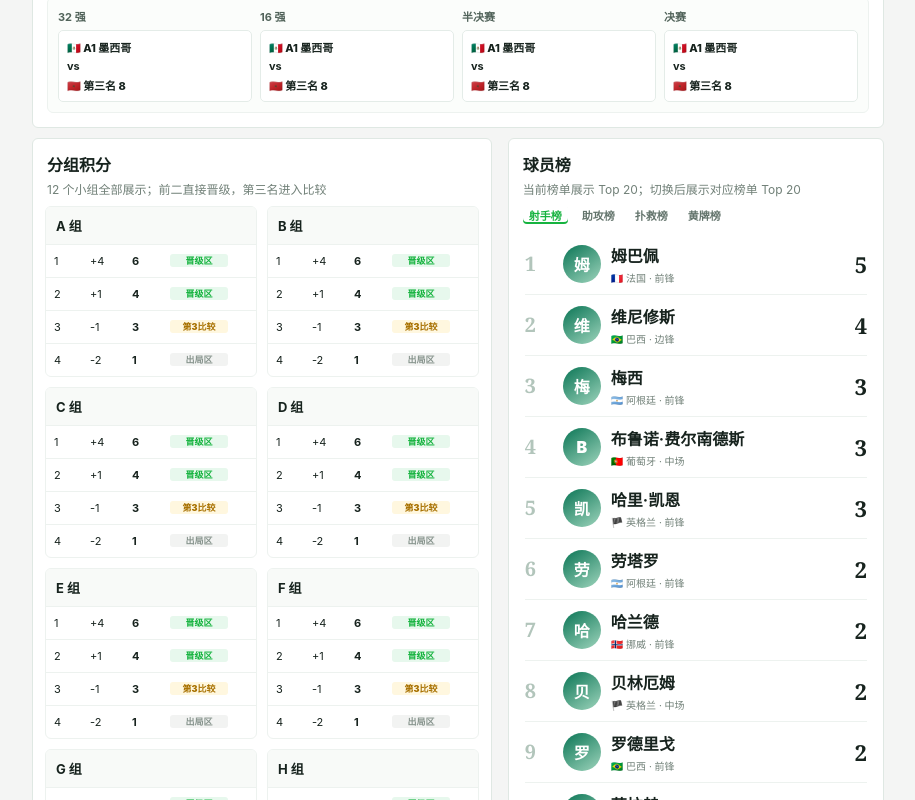
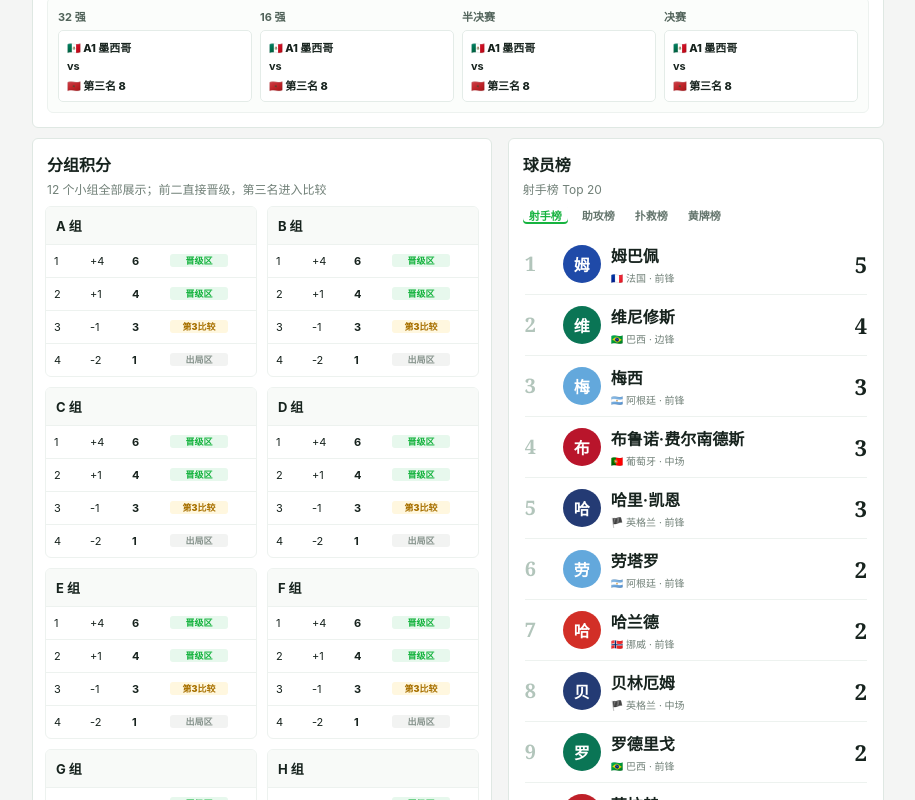
Before and after one commit to ZhengyangZou/worldcup-2026-pwa, a React (Vite) app in the folder worldcup-2026-pwa/: page / in a window 1280 px wide. Shown: the part 880-1680 px from the top of the page, without its empty margins (16-931 px from the left). Built offline with nearby package versions, Linux system fonts and the light colour scheme.

Commit message:
Update App.tsx

```diff
--- a/worldcup-2026-pwa/src/App.tsx
+++ b/worldcup-2026-pwa/src/App.tsx
@@ -4,33 +4,14 @@ import { KnockoutBracket } from './features/matches/KnockoutBracket'
 import { MatchDetailPanel } from './features/matches/MatchDetailPanel'
 import { MatchSchedule } from './features/matches/MatchSchedule'
 import { matches } from './features/matches/matchData'
+import { PlayerLeaderboard } from './features/players/PlayerLeaderboard'
+import { leaderboards } from './features/players/playerLeaderboardData'
 import { StandingsSection } from './features/standings/StandingsSection'
 import { groupStandings, thirdPlaceCandidates } from './features/standings/standingsData'
 
-const scorers = [
-  ['姆巴佩', '🇫🇷 法国 · 前锋', '5', '姆'],
-  ['维尼修斯', '🇧🇷 巴西 · 边锋', '4', '维'],
-  ['梅西', '🇦🇷 阿根廷 · 前锋', '3', '梅'],
-  ['布鲁诺·费尔南德斯', '🇵🇹 葡萄牙 · 中场', '3', 'B'],
-  ['哈里·凯恩', '🏴 英格兰 · 前锋', '3', '凯'],
-  ['劳塔罗', '🇦🇷 阿根廷 · 前锋', '2', '劳'],
-  ['哈兰德', '🇳🇴 挪威 · 前锋', '2', '哈'],
-  ['贝林厄姆', '🏴 英格兰 · 中场', '2', '贝'],
-  ['罗德里戈', '🇧🇷 巴西 · 前锋', '2', '罗'],
-  ['萨拉赫', '🇪🇬 埃及 · 前锋', '2', '萨'],
-  ['孙兴慜', '🇰🇷 韩国 · 前锋', '2', '孙'],
-  ['莱万多夫斯基', '🇵🇱 波兰 · 前锋', '2', '莱'],
-  ['亚马尔', '🇪🇸 西班牙 · 边锋', '1', '亚'],
-  ['佩德里', '🇪🇸 西班牙 · 中场', '1', '佩'],
-  ['格列兹曼', '🇫🇷 法国 · 前场', '1', '格'],
-  ['穆西亚拉', '🇩🇪 德国 · 中场', '1', '穆'],
-  ['三笘薰', '🇯🇵 日本 · 边锋', '1', '三'],
-  ['戴维', '🇨🇦 加拿大 · 前锋', '1', '戴'],
-  ['努涅斯', '🇺🇾 乌拉圭 · 前锋', '1', '努'],
-  ['奥斯梅恩', '🇳🇬 尼日利亚 · 前锋', '1', '奥'],
-]
+function App() {
+  const primaryLeaderboard = leaderboards[0]
 
-function App() {
   return (
     <div className="app-shell">
       <header className="top-nav">
@@ -88,34 +69,11 @@ function App() {
             <div className="two-col">
               <StandingsSection groups={groupStandings} thirdPlaceCandidates={thirdPlaceCandidates} />
 
-              <section className="card">
-                <div className="card-head">
-                  <div>
-                    <h2>球员榜</h2>
-                    <p>当前榜单展示 Top 20；切换后展示对应榜单 Top 20</p>
-                  </div>
-                </div>
-                <div className="filters">
-                  {['射手榜', '助攻榜', '扑救榜', '黄牌榜'].map((item, index) => (
-                    <button className={index === 0 ? 'chip active' : 'chip'} key={item}>
-                      {item}
-                    </button>
-                  ))}
-                </div>
-                <div className="leader-list">
-                  {scorers.map(([name, team, goals, avatar], index) => (
-                    <a data-testid="scorer-row" className="leader-row" href="#player" key={`${name}-${index}`}>
-                      <span className="rank">{index + 1}</span>
-                      <span className="avatar">{avatar}</span>
-                      <span>
-                        <b>{name}</b>
-                        <small>{team}</small>
-                      </span>
-                      <strong>{goals}</strong>
-                    </a>
-                  ))}
-                </div>
-              </section>
+              <PlayerLeaderboard
+                entries={primaryLeaderboard.entries}
+                title={primaryLeaderboard.title}
+                unit={primaryLeaderboard.unit}
+              />
             </div>
           </div>
 
```
